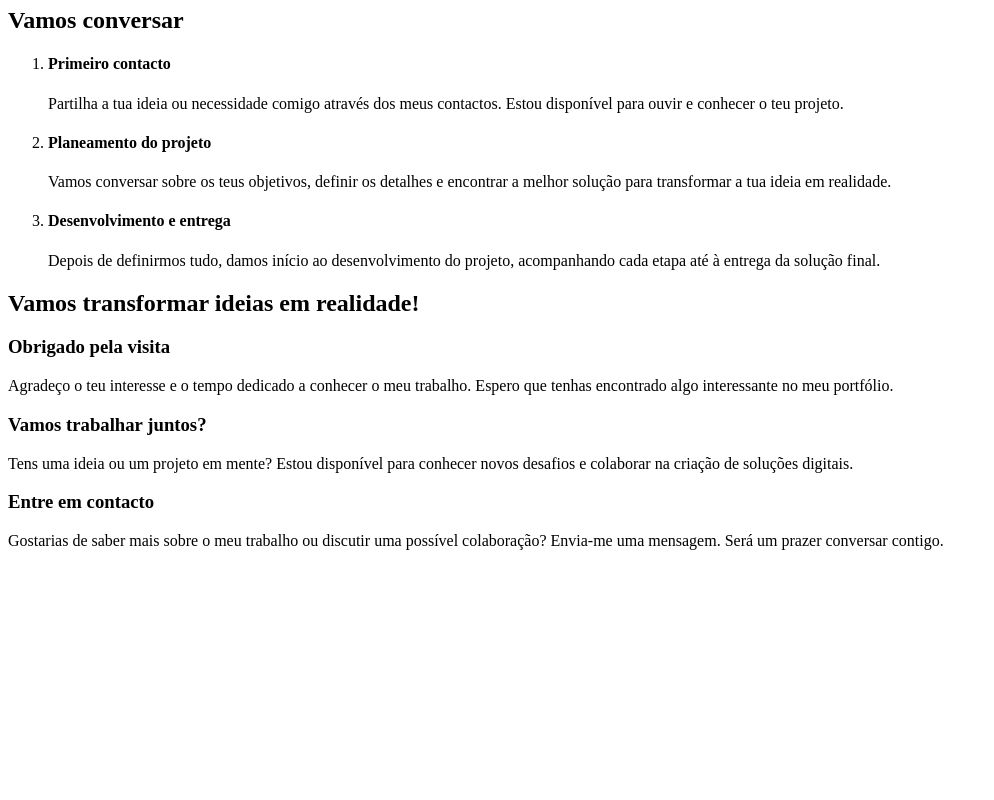
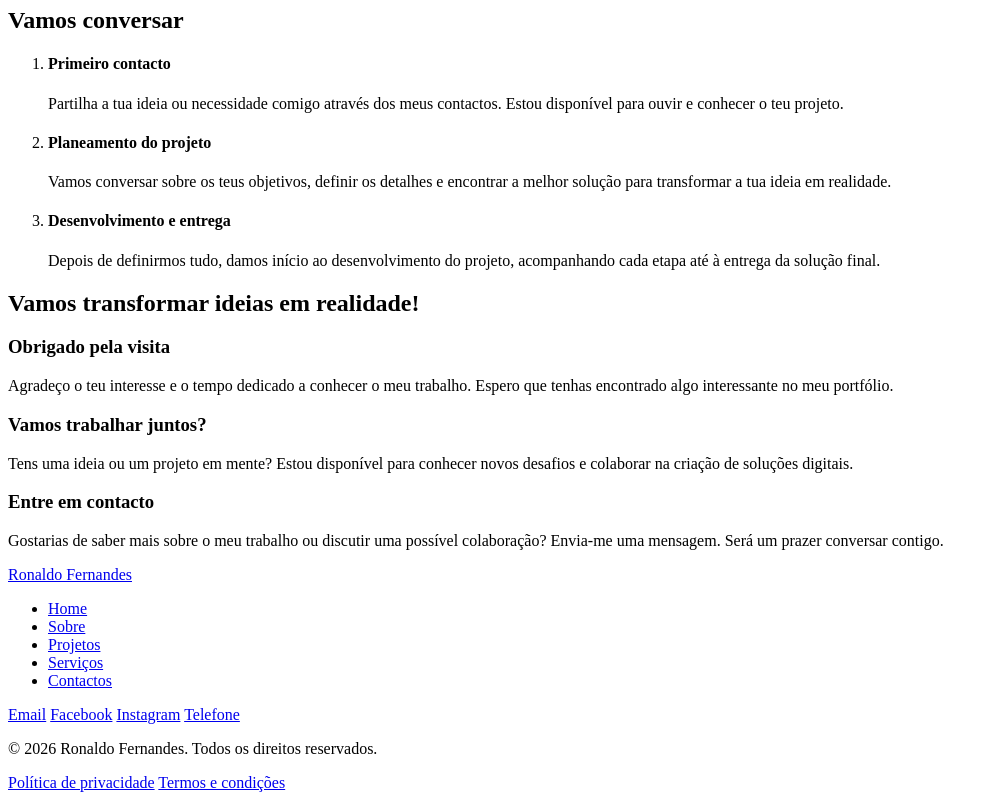
Before and after one commit to Ronaldo350-rony/portfolio, a plain HTML site: page index.html in a window 1280 px wide. Shown: the part 3010-3810 px from the top of the page, without its empty margins (0-994 px from the left). Before the commit the page ends 3576 px from the top, so only its background shows below. Drawn offline with Linux system fonts and the light colour scheme.

Commit message:
adiciona elementos no footer

```diff
--- a/index.html
+++ b/index.html
@@ -243,5 +243,34 @@
         </article>
       </section>
     </main>
+    <footer>
+      <footer>
+  <nav>
+    <a href="#">Ronaldo Fernandes</a>
+
+    <ul>
+      <li><a href="#about-me">Home</a></li>
+      <li><a href="#areas-conhecimento">Sobre</a></li>
+      <li><a href="#meus-projectos">Projetos</a></li>
+      <li><a href="#servicos-oferecidos">Serviços</a></li>
+      <li><a href="#vamos-conversar">Contactos</a></li>
+    </ul>
+  </nav>
+
+  <div>
+    <a href="mailto:ronaldo@email.com">Email</a>
+    <a href="#">Facebook</a>
+    <a href="#">Instagram</a>
+    <a href="tel:+351000000000">Telefone</a>
+  </div>
+
+  <p>&copy; 2026 Ronaldo Fernandes. Todos os direitos reservados.</p>
+
+  <div>
+    <a href="#">Política de privacidade</a>
+    <a href="#">Termos e condições</a>
+  </div>
+</footer>
+    </footer>
   </body>
 </html>
```
